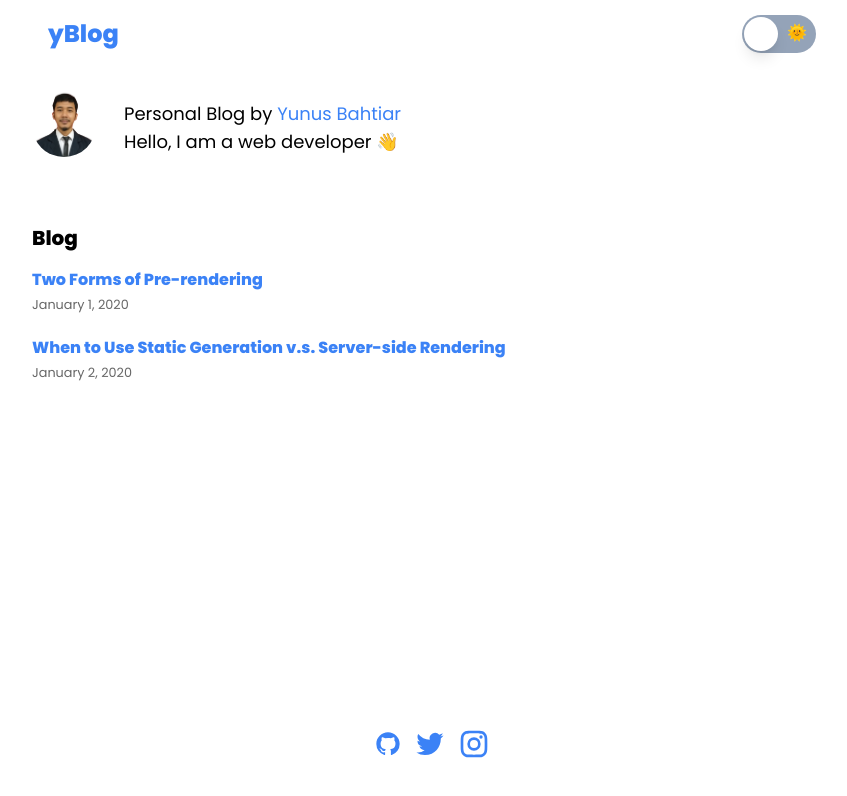
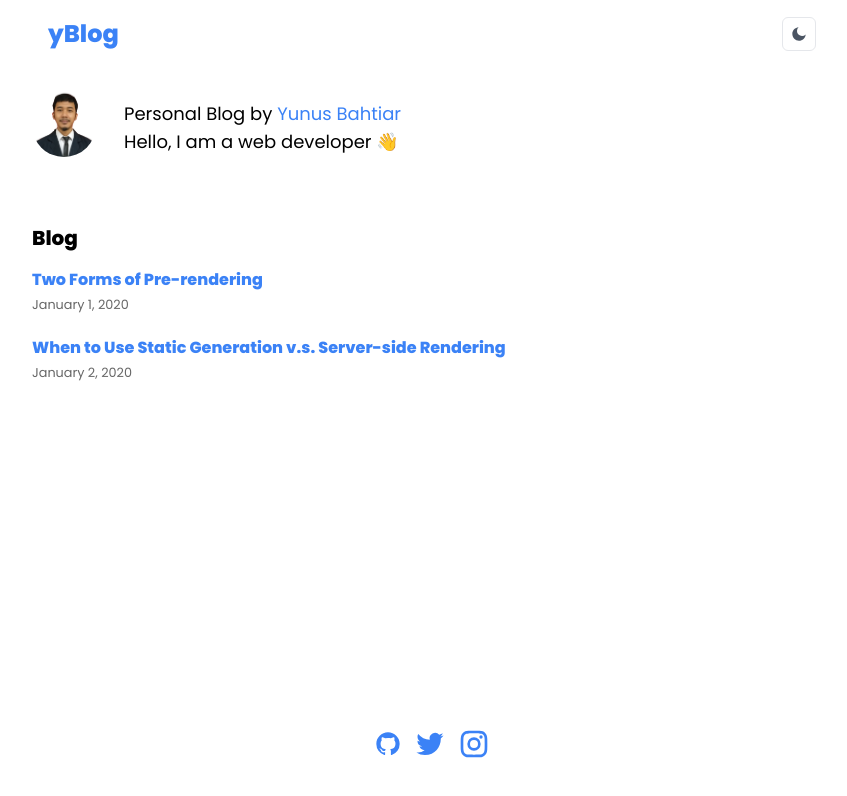
Before and after one commit to yunusbahtiar22/yblog, a Next.js app: page / in a window 1280 px wide. Shown: the top 796 px of the page, without its empty margins (208-1055 px from the left). Built offline with nearby package versions, Linux system fonts and the light colour scheme.

Commit message:
refactor darkmode

```diff
--- /dev/null
+++ b/components/icons/index.js
@@ -0,0 +1,33 @@
+export function SunIcon(props) {
+  return (
+    <svg
+      xmlns="http://www.w3.org/2000/svg"
+      width="1em"
+      height="1em"
+      viewBox="0 0 24 24"
+      {...props}
+    >
+      <path
+        fill="currentColor"
+        d="M12 18a6 6 0 1 1 0-12a6 6 0 0 1 0 12zM11 1h2v3h-2V1zm0 19h2v3h-2v-3zM3.515 4.929l1.414-1.414L7.05 5.636L5.636 7.05L3.515 4.93zM16.95 18.364l1.414-1.414l2.121 2.121l-1.414 1.414l-2.121-2.121zm2.121-14.85l1.414 1.415l-2.121 2.121l-1.414-1.414l2.121-2.121zM5.636 16.95l1.414 1.414l-2.121 2.121l-1.414-1.414l2.121-2.121zM23 11v2h-3v-2h3zM4 11v2H1v-2h3z"
+      ></path>
+    </svg>
+  );
+}
+
+export function MoonIcon(props) {
+  return (
+    <svg
+      xmlns="http://www.w3.org/2000/svg"
+      width="1em"
+      height="1em"
+      viewBox="0 0 24 24"
+      {...props}
+    >
+      <path
+        fill="currentColor"
+        d="M11.38 2.019a7.5 7.5 0 1 0 10.6 10.6C21.662 17.854 17.316 22 12.001 22C6.477 22 2 17.523 2 12c0-5.315 4.146-9.661 9.38-9.981z"
+      ></path>
+    </svg>
+  );
+}
--- a/components/layout/index.js
+++ b/components/layout/index.js
@@ -1,9 +1,9 @@
 import Head from "next/head";
 import Link from "next/link";
 import Image from "next/image";
-import { Switch } from "@headlessui/react";
 import { useContext } from "react";
 import { Context } from "../../context";
+import { MoonIcon, SunIcon } from "../icons";
 
 const name = "Yunus Bahtiar";
 const githubURL = "https://github.com/yunusbahtiar22";
@@ -37,20 +37,14 @@ export default function Layout({ children, home }) {
           >
             yBlog
           </Link>
-          <Switch
-            checked={darkMode}
-            onChange={toggleDarkMode}
-            className={`bg-slate-400 relative inline-flex items-center h-[38px] w-[74px] shrink-0 cursor-pointer rounded-full border-2 border-transparent transition-colors duration-200 ease-in-out focus:outline-none focus-visible:ring-2  focus-visible:ring-white focus-visible:ring-opacity-75`}
+          <button
+            className="bg-inherit text-gray-600 font-lg p-2 rounded-md border border-geay-300 focus:ring-2 focus:ring-gray-300 focus:ring-offset-2 focus:outline-none dark:focus:ring-offset-gray-900"
+            onClick={() => {
+              toggleDarkMode(!darkMode);
+            }}
           >
-            <span className="sr-only">Use setting</span>
-            <span
-              aria-hidden="true"
-              className={`${darkMode ? "translate-x-9" : "translate-x-0"}
-            pointer-events-none inline-block h-[34px] w-[34px] transform rounded-full bg-white shadow-lg ring-0 transition duration-200 ease-in-out z-10`}
-            />
-            <span className="h-[42px] absolute left-[7px] z-9 pt-2">🌛</span>{" "}
-            <span className="h-[42px] absolute right-[7px] z-9 pt-2">🌞</span>
-          </Switch>
+            {darkMode ? <SunIcon /> : <MoonIcon />}
+          </button>
         </nav>
         {home && (
           <div className="flex gap-4 py-6">
--- a/pages/posts/[id].js
+++ b/pages/posts/[id].js
@@ -16,7 +16,7 @@ export default function Post({ meta, content }) {
         <div className="font-light text-gray-500 text-md mb-4">
           <Date dateString={meta.date} />
         </div>
-        <div className="prose dark:text-white" dangerouslySetInnerHTML={{ __html: content }} />
+        <div className="prose dark:prose-invert" dangerouslySetInnerHTML={{ __html: content }} />
       </article>
     </Layout>
   );
```
